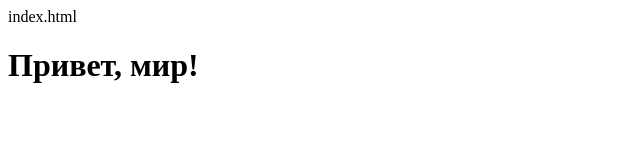
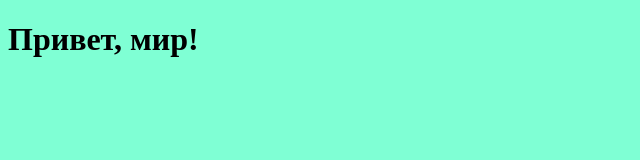
Before and after one commit to AnastasiaZ4/www, a plain HTML site: page index.html in a window 1280 px wide. Shown: the whole page, without its empty margins (0-640 px from the left). Drawn offline with Linux system fonts and the light colour scheme.

Commit message:
Сделали изменения

```diff
--- a/index.html
+++ b/index.html
@@ -1,5 +1,3 @@
-index.html
-
 <!doctype html>
 
 <html lang="en">
--- a/style.css
+++ b/style.css
@@ -0,0 +1,4 @@
+body {
+
+    background-color: aquamarine;
+}
```
